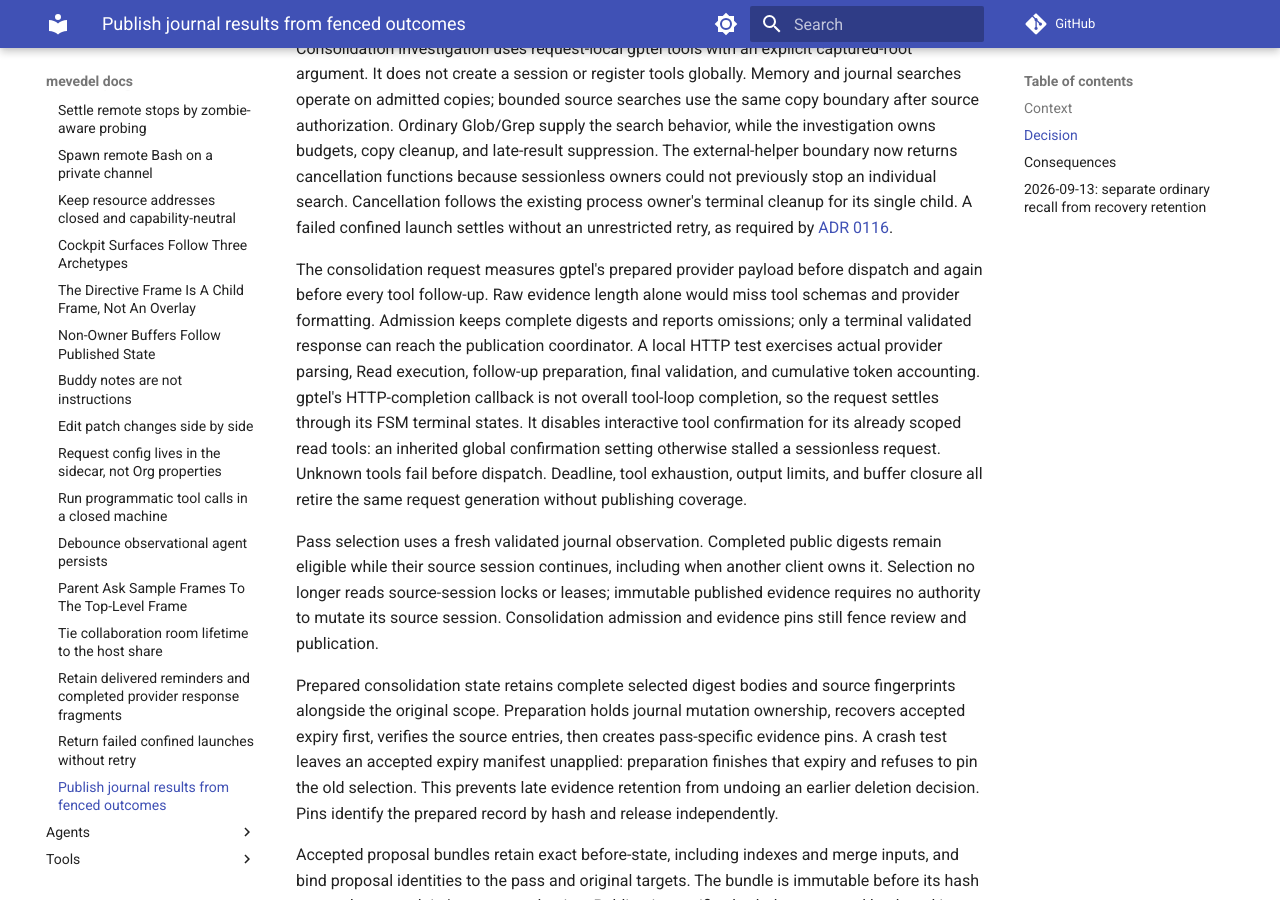
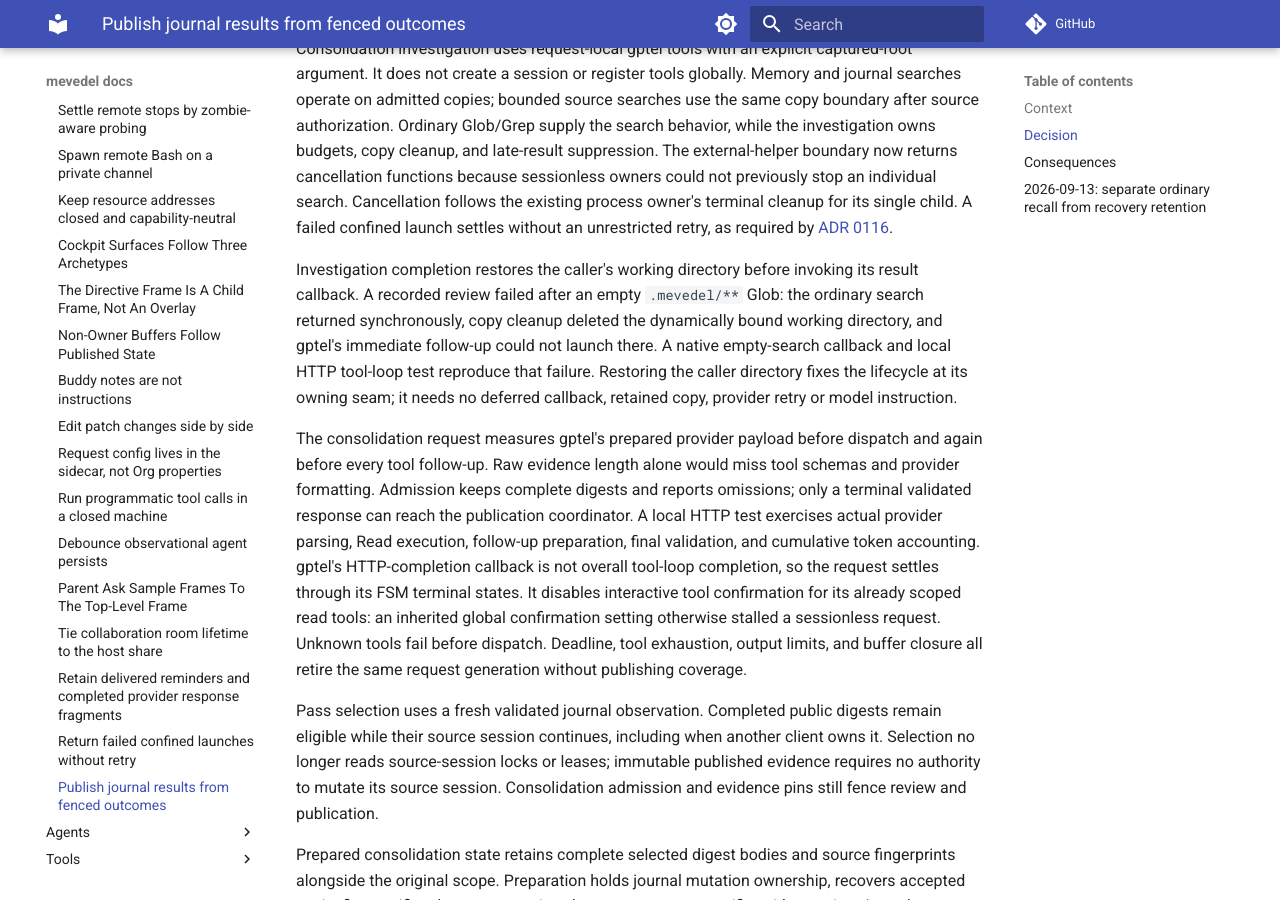
Before and after one commit to FrauH0lle/mevedel, an MkDocs documentation site: the page built from docs/adr/0117-publish-journal-results-from-fenced-outcomes.md, in a window 1280 px wide and 900 px high, scrolled down 2626 px. Built offline with MkDocs 1.6.1 and Material for MkDocs 9.7.7, drawn with Linux system fonts in a browser that asks for light colours; comment, search, counter and statistics services are not loaded.

Commit message:
fix(memory): Harden review callbacks and clarify proposal headers
Restore the caller directory before delivering investigation results so an
empty synchronous search cannot strand the next provider request in a
removed snapshot. Load journal timestamp support at the reference boundary.
Expose existing accumulated output charges and clarify the proposal header
format without changing parser grammar, reviewer effort, limits or retries.

* mevedel-memory-investigation.el: Restore caller directory on completion.
* mevedel-memory-reference.el: Load the unconditional journal dependency.
* mevedel-memory-review.el: Include output bytes and estimates in results.
* prompts/memory/consolidation.md: Distinguish header lines from JSON objects.
* test/test-mevedel-memory-*.el: Exercise cold loading, real HTTP follow-ups
  and accumulated output accounting; load cleanup before injecting faults.
* docs/memory.md, docs/adr/0117-publish-journal-results-from-fenced-outcomes.md:
  Document the implemented boundaries.

```diff
--- a/docs/adr/0117-publish-journal-results-from-fenced-outcomes.md
+++ b/docs/adr/0117-publish-journal-results-from-fenced-outcomes.md
@@ -125,6 +125,14 @@ functions because sessionless owners could not previously stop an individual
 search. Cancellation follows the existing process owner's terminal cleanup for
 its single child. A failed confined launch settles without an unrestricted
 retry, as required by [ADR 0116](0116-return-failed-confined-launches-without-retry.md).
+
+Investigation completion restores the caller's working directory before invoking
+its result callback. A recorded review failed after an empty `.mevedel/**` Glob:
+the ordinary search returned synchronously, copy cleanup deleted the dynamically
+bound working directory, and gptel's immediate follow-up could not launch there.
+A native empty-search callback and local HTTP tool-loop test reproduce that
+failure. Restoring the caller directory fixes the lifecycle at its owning seam;
+it needs no deferred callback, retained copy, provider retry or model instruction.
 
 The consolidation request measures gptel's prepared provider payload before
 dispatch and again before every tool follow-up. Raw evidence length alone would
```
Also changed, not shown: docs/memory.md (+8 -1 lines), prompts/memory/consolidation.md (+3 -1 lines), 7 other files.
